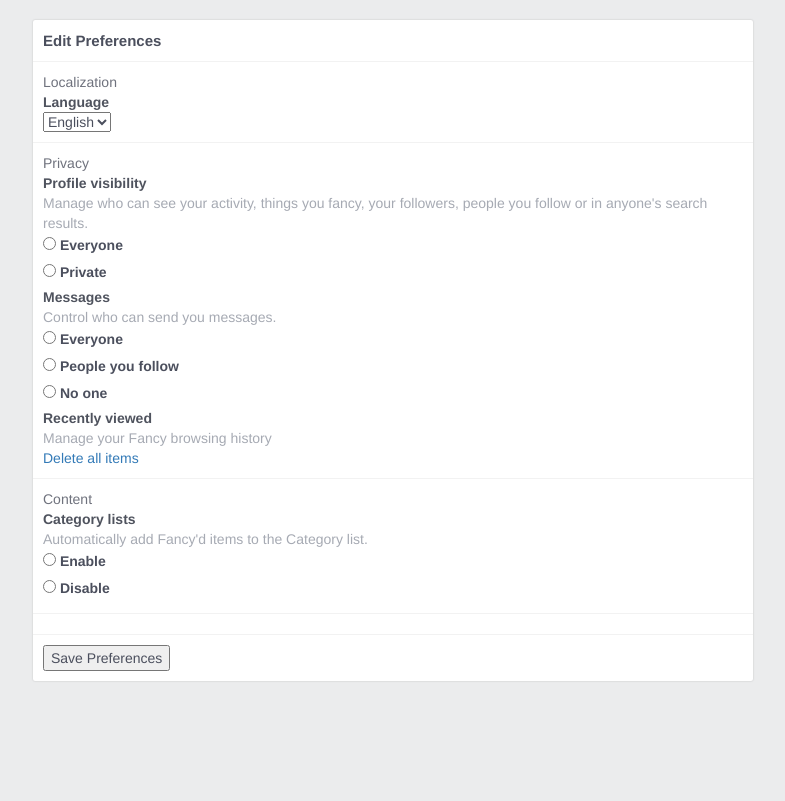
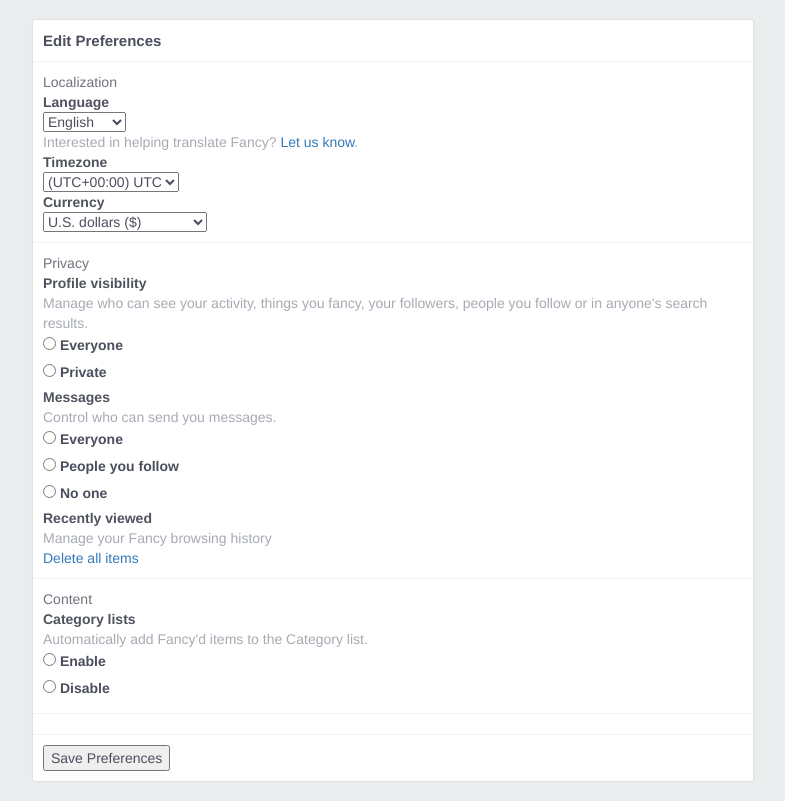
Before and after one commit to appetizermonster/my-homework, a React app: page / in a window 1280 px wide. Shown: the whole page, without its empty margins (247-1032 px from the left). Built offline with nearby package versions, Linux system fonts and the light colour scheme.

Commit message:
Code formatting & add another data

```diff
--- a/src/containers/Preferences.jsx
+++ b/src/containers/Preferences.jsx
@@ -35,8 +35,8 @@ class Preferences extends React.Component {
         }}>
           <center>
             <ReactLoading
-              type="spinningBubbles"
-              color="#4b4f5d"
+              type='spinningBubbles'
+              color='#4b4f5d'
               width='32px'
               height='32px'/>
           </center>
@@ -51,6 +51,16 @@ class Preferences extends React.Component {
         <SubForm title='Localization'>
           <FormItem title='Language'>
             <FormSelect items={data.languages}/>
+            <FormItemHint>
+              Interested in helping translate Fancy?&nbsp;
+              <a href='#'>Let us know</a>.
+            </FormItemHint>
+          </FormItem>
+          <FormItem title='Timezone'>
+            <FormSelect items={data.timezones}/>
+          </FormItem>
+          <FormItem title='Currency'>
+            <FormSelect items={data.currencies}/>
           </FormItem>
         </SubForm>
         <SubForm title='Privacy'>
@@ -65,7 +75,7 @@ class Preferences extends React.Component {
           </FormItem>
           <FormItem title='Recently viewed'>
             <FormItemHint>Manage your Fancy browsing history</FormItemHint>
-            <a href="#">Delete all items</a>
+            <a href='#'>Delete all items</a>
           </FormItem>
         </SubForm>
         <SubForm title='Content'>
--- a/src/containers/preferences-data.js
+++ b/src/containers/preferences-data.js
@@ -5,6 +5,38 @@ export default {
   }, {
     text: 'Korean',
     value: 'kr'
+  }, {
+    text: 'Japanese',
+    value: 'jp'
+  }, {
+    text: 'Chinese',
+    value: 'ch'
+  }],
+  timezones: [{
+    text: '(UTC+00:00) UTC',
+    value: 'utc'
+  }, {
+    text: '(UTC+09:00) KST',
+    value: 'kst'
+  }, {
+    text: '(UTC-08:00) PST',
+    value: 'pst'
+  }, {
+    text: '(UTC-09:00) PDT',
+    value: 'pdt'
+  }],
+  currencies: [{
+    text: 'U.S. dollars ($)',
+    value: 'usd'
+  }, {
+    text: 'South Korean won (₩)',
+    value: 'krw'
+  }, {
+    text: 'Japanese yen (¥)',
+    value: 'jpy'
+  }, {
+    text: 'Chinese yuan (元)',
+    value: 'cny'
   }],
   profileVisibilities: [{
     text: 'Everyone',
```
